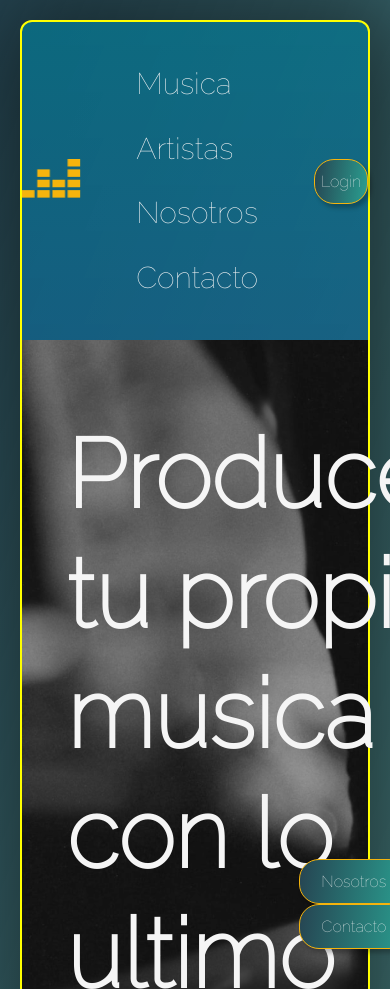
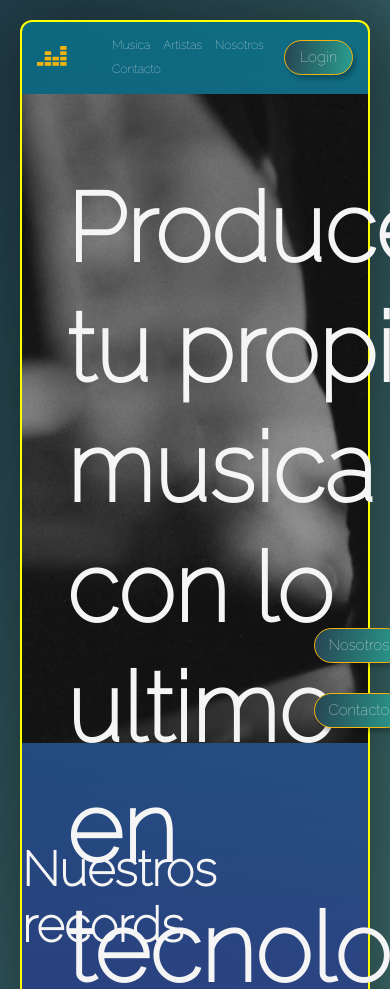
Before and after one commit to 0rph3n/Segunda-PreEntrega-Farnochi, a plain HTML site: page index.html in a window 390 px wide. Shown: the top 989 px of the page. Drawn offline with Linux system fonts and the light colour scheme.

Commit message:
Se corrigio el estado de la barra de navegación para que se adapte a la vista mobile cuando el navegar se reduce al minimo

```diff
--- a/resource/css/styles.css
+++ b/resource/css/styles.css
@@ -47,31 +47,31 @@ body {
 }
 .menu__nav {
     display: inline-block;
-    font-size: 30px;
+    font-size: 12px;
+    font-weight: 500;
 
 }
 .logo {
-    width: 59.17px;
-    height: 38.64px;
-    left: 101px;
-    top: 128px;
+    width: 30px;
+    height: 20px;
+    padding-left: 15px;
 }
 .menu__nav__lista {
     display: inline-block;
-    padding: 15px;
+    padding: 5px;
 }
 button {
     text-decoration: none;
     text-decoration: whitesmoke;
-    font-weight: 400;
-    font-size: 100%;
-    line-height: 35px;
-    width: 110px;
-    height: 45px;
+    font-weight: 500;
+    font-size: 15px;
+    width: 90px;
+    height: 35px;
     background: linear-gradient(98.38deg, #264653 1.82%, #2A9D8F 97.86%);
     border: 1px solid #F5B40D;
     box-shadow: 3px 4px 4px rgba(0, 0, 0, 0.25);
     border-radius: 20px;
+    margin: 15px;
 }
 
 /**Main**/
```
